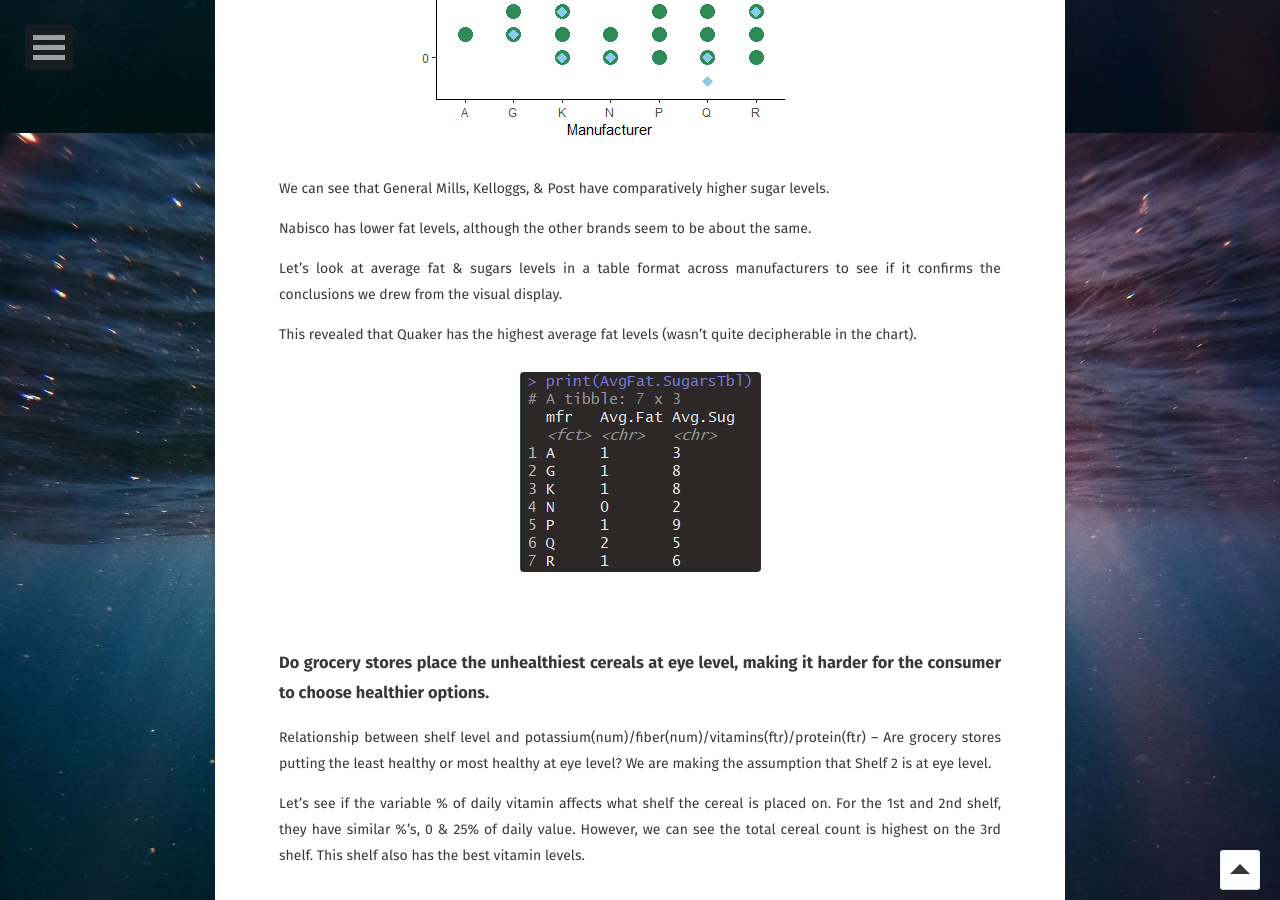
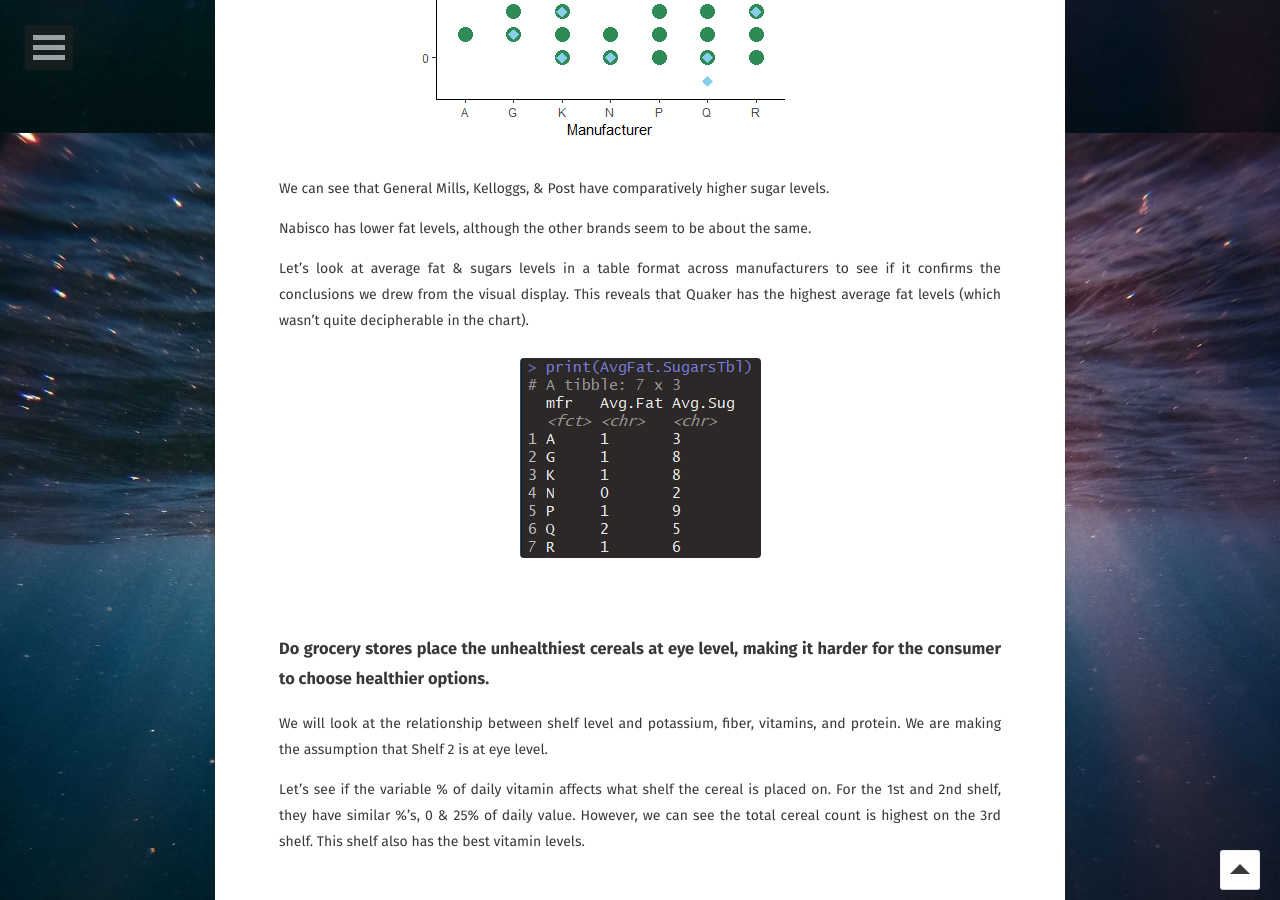
Before and after one commit to sarahschirduan/sarahschirduan.github.io, a Jekyll site: the page built from _posts/2019-06-09-cereal.md, in a window 1280 px wide and 900 px high, scrolled down 2747 px. Built offline with Jekyll 4.4.1, drawn with Linux system fonts in a browser that asks for light colours; some web fonts are replaced.

Commit message:
Update 2019-06-09-cereal.md

```diff
--- a/_posts/2019-06-09-cereal.md
+++ b/_posts/2019-06-09-cereal.md
@@ -75,9 +75,7 @@ We can see that General Mills, Kelloggs, & Post have comparatively higher sugar
 
 Nabisco has lower fat levels, although the other brands seem to be about the same.
 
-Let’s look at average fat & sugars levels in a table format across manufacturers to see if it confirms the conclusions we drew from the visual display.
-
-This revealed that Quaker has the highest average fat levels (wasn’t quite decipherable in the chart).
+Let’s look at average fat & sugars levels in a table format across manufacturers to see if it confirms the conclusions we drew from the visual display. This reveals that Quaker has the highest average fat levels (which wasn’t quite decipherable in the chart).
 <br>
 
 <figure>
@@ -87,7 +85,7 @@ This revealed that Quaker has the highest average fat levels (wasn’t quite dec
 
 ### Do grocery stores place the unhealthiest cereals at eye level, making it harder for the consumer to choose healthier options.
 
-Relationship between shelf level and potassium(num)/fiber(num)/vitamins(ftr)/protein(ftr) – Are grocery stores putting the least healthy or most healthy at eye level? We are making the assumption that Shelf 2 is at eye level.
+We will look at the relationship between shelf level and potassium, fiber, vitamins, and protein. We are making the assumption that Shelf 2 is at eye level.
 
 Let’s see if the variable % of daily vitamin affects what shelf the cereal is placed on. For the 1st and 2nd shelf, they have similar %’s, 0 & 25% of daily value. However, we can see the total cereal count is highest on the 3rd shelf. This shelf also has the best vitamin levels.
 
```
